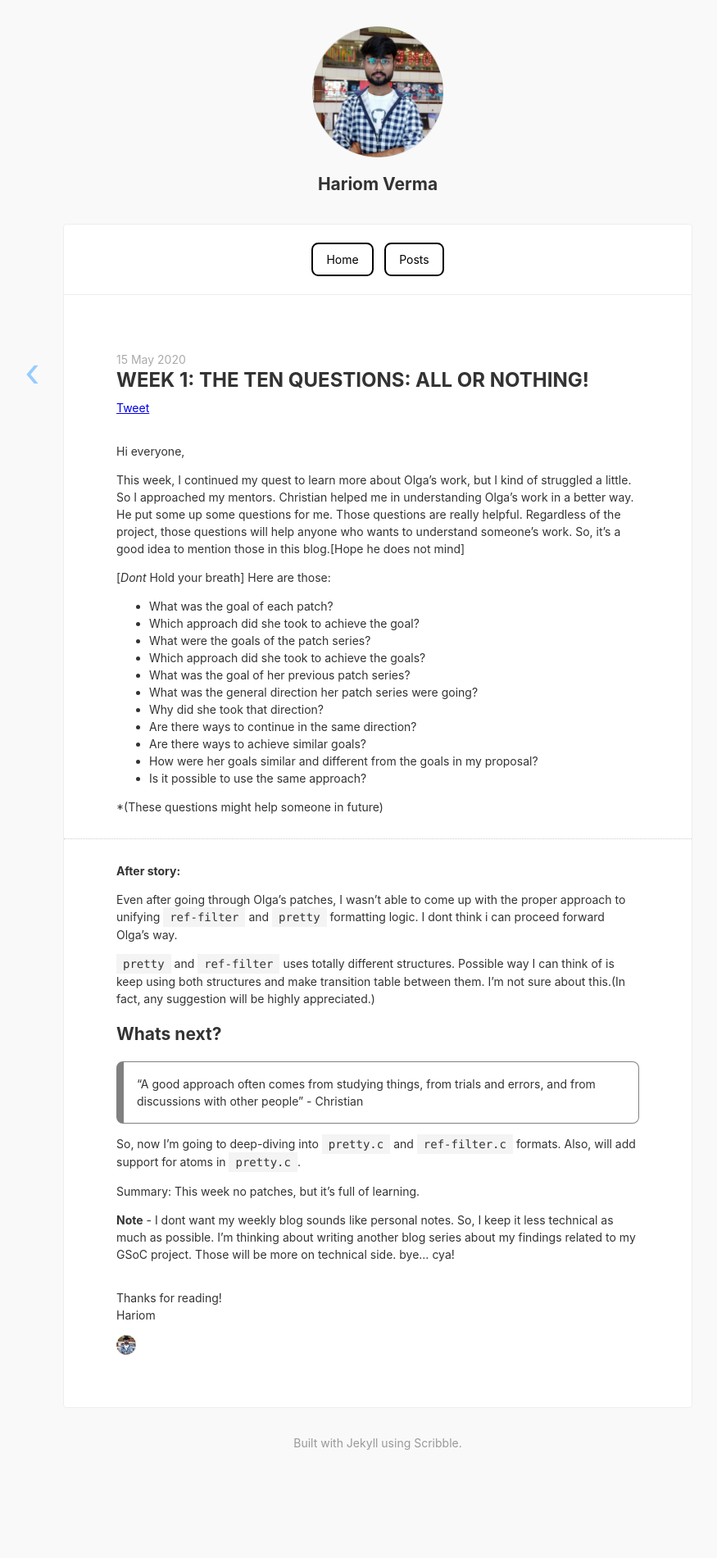
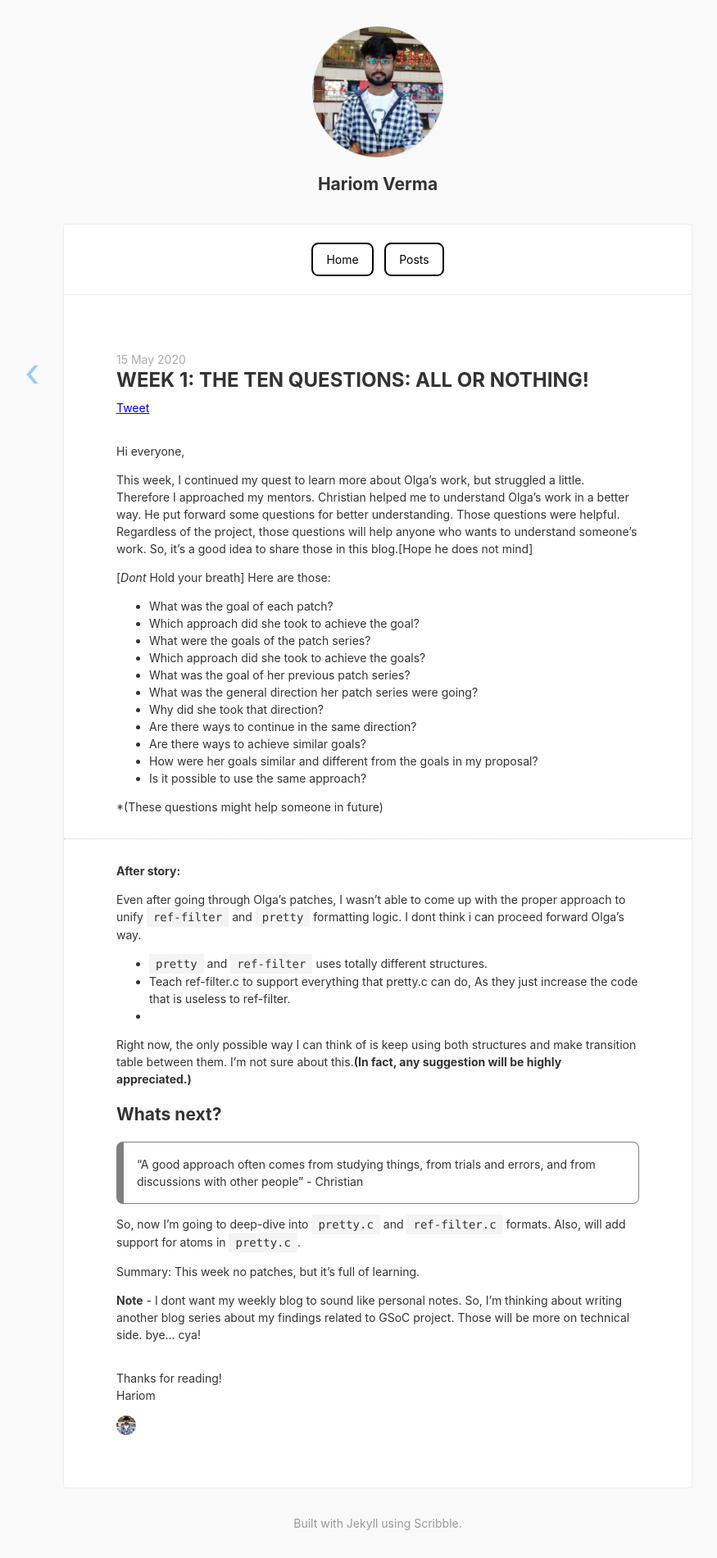
Before and after one commit to harry-hov/blogs, a Jekyll site: the page built from _posts/2020-05-15-week1-the-ten-questions.md, in a window 1280 px wide. Shown: the whole page at 82% size, without its empty margins (179-1054 px from the left). Built offline with Jekyll 4.4.1, drawn with Linux system fonts in a browser that asks for light colours; comment, search, counter and statistics services are not loaded; before the commit the page ends 1803 px from its top, so only the background shows below that.

Commit message:
Update 2020-05-15-week1-the-ten-questions.md

```diff
--- a/_posts/2020-05-15-week1-the-ten-questions.md
+++ b/_posts/2020-05-15-week1-the-ten-questions.md
@@ -5,9 +5,9 @@ categories: gsoc
 
 Hi everyone,
 
-This week, I continued my quest to learn more about Olga's work, but I kind of struggled a little. So I approached my mentors. Christian helped me in understanding Olga's work in a better way. He put some up some questions for me. Those questions are really helpful.
+This week, I continued my quest to learn more about Olga's work, but struggled a little. Therefore I approached my mentors. Christian helped me to understand Olga's work in a better way. He put forward some questions for better understanding. Those questions were helpful.
 Regardless of the project, those questions will help anyone who wants to understand someone's work.
-So, it's a good idea to mention those in this blog.[Hope he does not mind]
+So, it's a good idea to share those in this blog.[Hope he does not mind]
 
 [*Dont* Hold your breath] Here are those:
 
@@ -29,9 +29,13 @@ So, it's a good idea to mention those in this blog.[Hope he does not mind]
 
 **After story:**
 
-Even after going through Olga's patches, I wasn't able to come up with the proper approach to unifying  `ref-filter` and `pretty` formatting logic. I dont think i can proceed forward Olga's way.
+Even after going through Olga's patches, I wasn't able to come up with the proper approach to unify `ref-filter` and `pretty` formatting logic. I dont think i can proceed forward Olga's way.
 
-`pretty` and `ref-filter` uses totally different structures. Possible way I can think of is keep using both structures and make transition table between them. I'm not sure about this.(In fact, any suggestion will be highly appreciated.)
+- `pretty` and `ref-filter` uses totally different structures.
+- Teach ref-filter.c to support everything that pretty.c can do, As they just increase the code that is useless to ref-filter.
+-
+
+Right now, the only possible way I can think of is keep using both structures and make transition table between them. I'm not sure about this.**(In fact, any suggestion will be highly appreciated.)**
 
 ## Whats next?
 
@@ -39,10 +43,10 @@ Even after going through Olga's patches, I wasn't able to come up with the prope
 errors, and from discussions with other people" -  Christian
 {:.info-box}
 
-So, now I'm going to deep-diving into `pretty.c` and `ref-filter.c` formats.
+So, now I'm going to deep-dive into `pretty.c` and `ref-filter.c` formats.
 Also, will add support for atoms in `pretty.c`.
 
 Summary: This week no patches, but it's full of learning.
 
-**Note** - I dont want my weekly blog sounds like personal notes. So, I keep it less technical as much as possible. I'm thinking about writing another blog series about my findings related to my GSoC project. Those will be more on technical side.
+**Note** - I dont want my weekly blog to sound like personal notes. So, I'm thinking about writing another blog series about my findings related to GSoC project. Those will be more on technical side.
 bye... cya!
```
